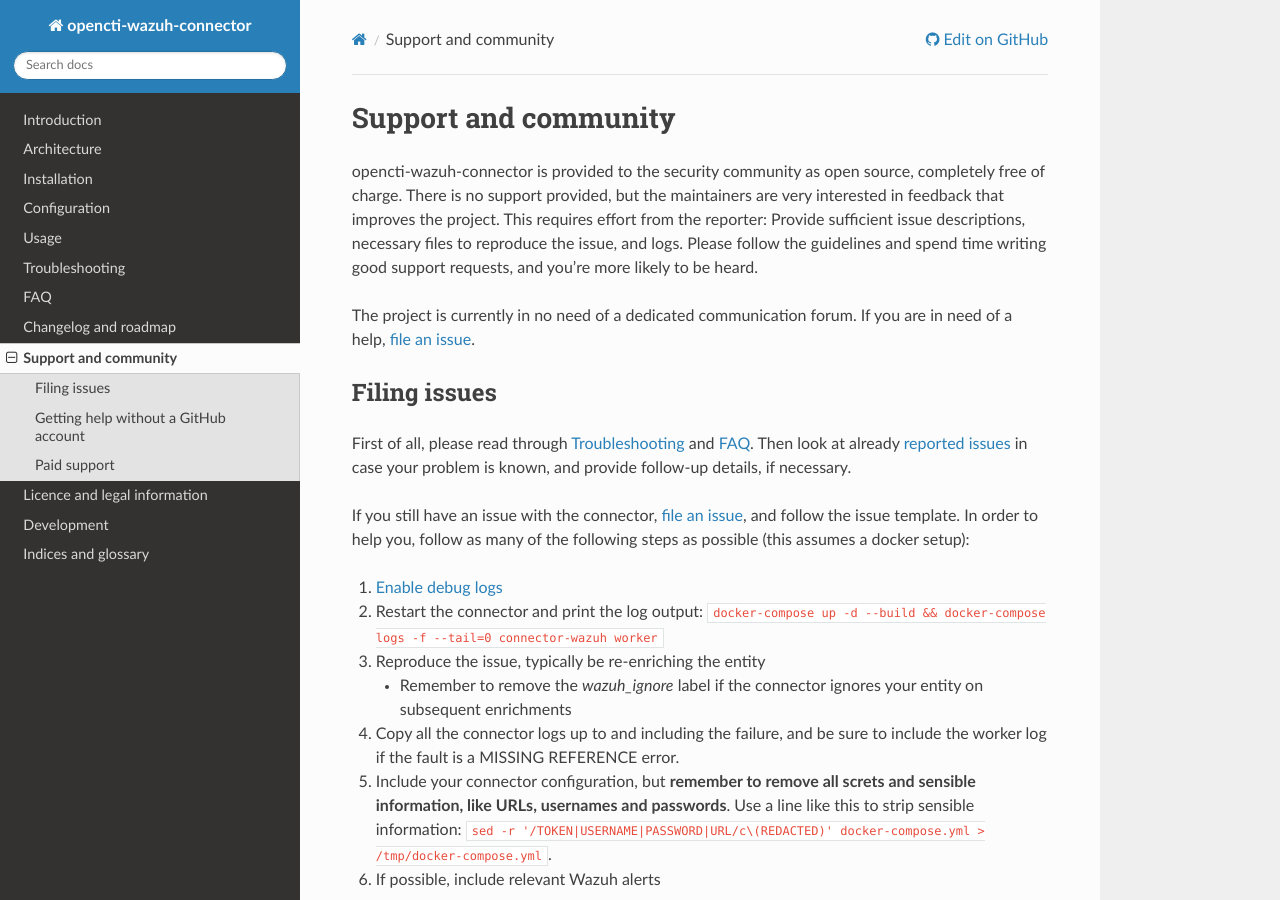
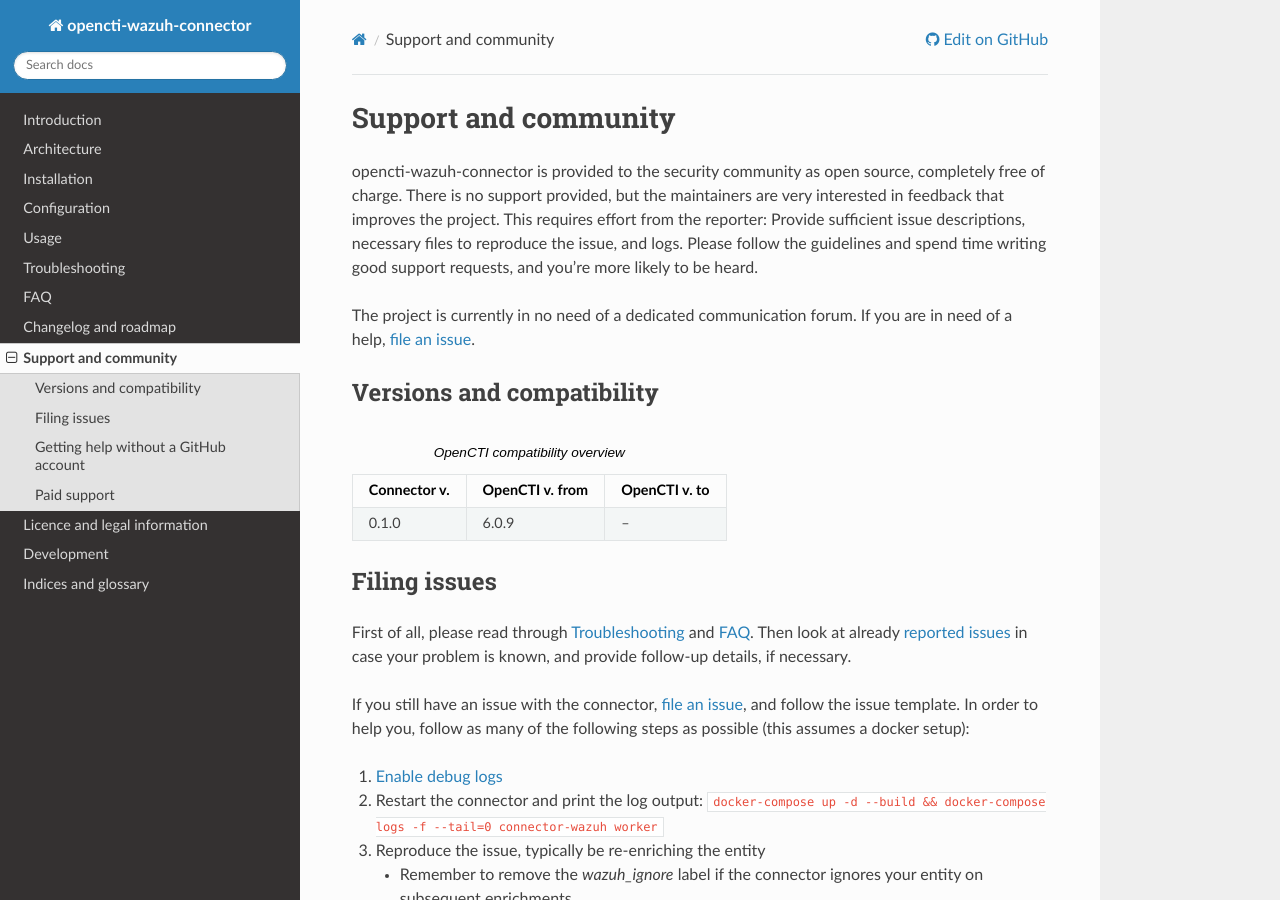
Before and after one commit to misje/opencti-wazuh-connector, a Sphinx documentation site: the page built from docs/source/support.rst, in a window 1280 px wide and 900 px high. Built offline with Sphinx 7.4.7 and the Read the Docs theme 2.0.0, drawn with Linux system fonts in a browser that asks for light colours.

Commit message:
Document versions and compatibility

```diff
--- a/docs/source/connector-compose.rst
+++ b/docs/source/connector-compose.rst
@@ -6,6 +6,12 @@ Connector docker-compose example
 The following is an extract from a docker-compose.yml with only the connector
 service. See :ref:`the OpenCTI docker-compose example <opencti-compose>` for a
 more complete example.
+
+.. warning::
+
+   opencti-wazuh-connector is in an early alpha stage. Although the connector
+   does not make any changes to Wazuh, it may produce a lot of data in OpenCTI.
+   Do not use the connector yet in production.
 
 .. literalinclude:: connector-compose-simple.yml
    :language: yaml
--- a/docs/source/support.rst
+++ b/docs/source/support.rst
@@ -13,6 +13,20 @@ time writing good support requests, and you're more likely to be heard.
 The project is currently in no need of a dedicated communication forum. If you
 are in need of a help, :ref:`file an issue <issue>`.
 
+.. _versions:
+
+Versions and compatibility
+--------------------------
+
+.. list-table:: OpenCTI compatibility overview
+   :header-rows: 1
+
+   * - Connector v.
+     - OpenCTI v. from
+     - OpenCTI v. to
+   * - 0.1.0
+     - 6.0.9
+     - –
 
 .. _issue:
 
```
Also changed, not shown: docs/source/installation.rst (+7 -0 lines).
